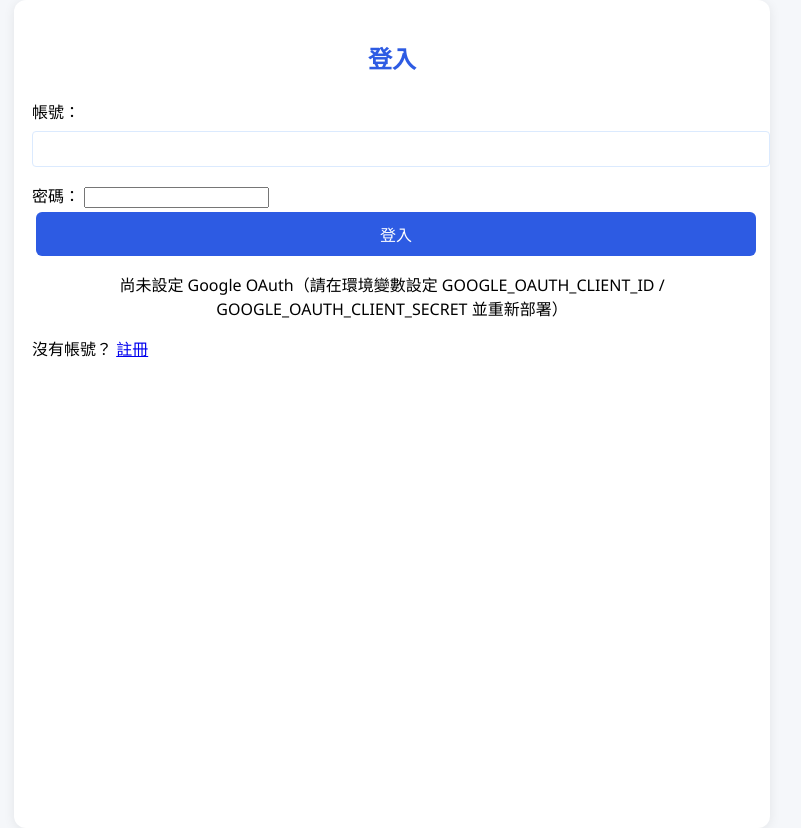
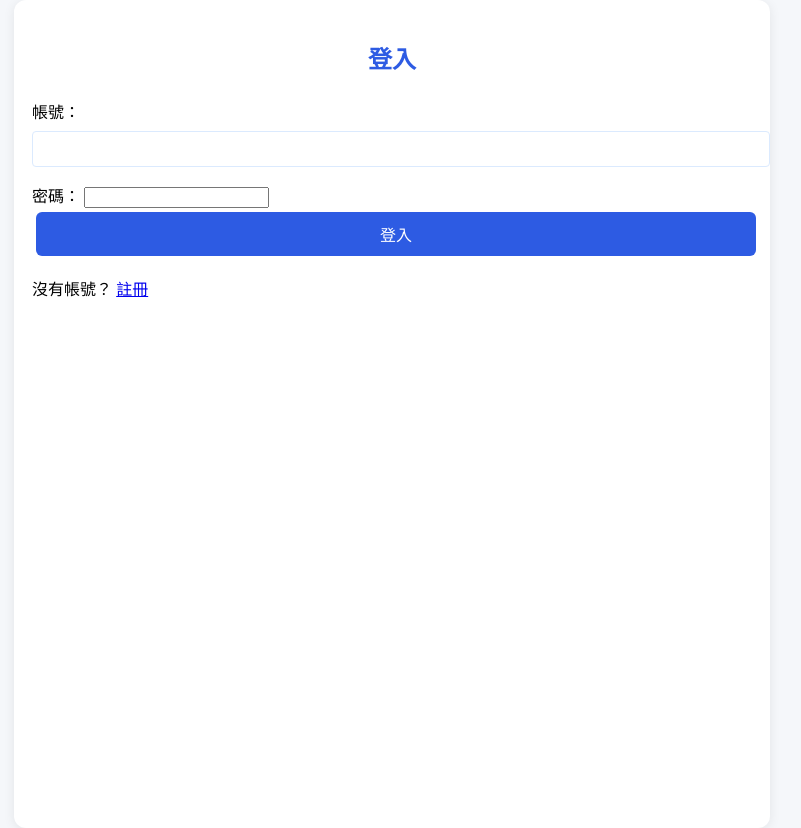
Before and after one commit to jimmy0904229-collab/health-streak-app, a Flask app: page /login in a window 1280 px wide. Shown: the whole page, without its empty margins (248-1049 px from the left). Run offline with Flask 3, Linux system fonts and the light colour scheme.

Commit message:
Revert Google OAuth: remove Flask-Dance integration and UI; restore original register/login flow; clean requirements

```diff
--- a/app.py
+++ b/app.py
@@ -11,7 +11,6 @@ from urllib.parse import urljoin
 from flask_sqlalchemy import SQLAlchemy
 from flask_login import LoginManager, UserMixin, login_user, logout_user, login_required
 from flask_migrate import Migrate
-from flask_dance.contrib.google import make_google_blueprint, google
 
 app = Flask(__name__)
 app.secret_key = 'your_secret_key'  # 用於 flash 訊息
@@ -32,18 +31,7 @@ db = SQLAlchemy(app)
 # Initialize Flask-Migrate
 migrate = Migrate(app, db)
 
-# --- Google OAuth (Flask-Dance) ---
-# Requires env vars: GOOGLE_OAUTH_CLIENT_ID, GOOGLE_OAUTH_CLIENT_SECRET
-GOOGLE_CLIENT_ID = os.environ.get('GOOGLE_OAUTH_CLIENT_ID')
-GOOGLE_CLIENT_SECRET = os.environ.get('GOOGLE_OAUTH_CLIENT_SECRET')
-if GOOGLE_CLIENT_ID and GOOGLE_CLIENT_SECRET:
-    google_bp = make_google_blueprint(
-        client_id=GOOGLE_CLIENT_ID,
-        client_secret=GOOGLE_CLIENT_SECRET,
-        scope=['profile', 'email'],
-        redirect_url='/login/google/authorized'
-    )
-    app.register_blueprint(google_bp, url_prefix='/login')
+
 
 # --- Optional S3 upload support ---
 def s3_configured():
@@ -555,43 +543,10 @@ def login():
             flash('登入成功！')
             return redirect(url_for('index'))
         flash('登入失敗，請檢查帳號或密碼')
-    # indicate to template whether Google OAuth blueprint is registered
-    google_enabled = 'google' in app.blueprints
-    return render_template('login.html', google_enabled=google_enabled)
+    return render_template('login.html')
 
 
-@app.route('/login/google/authorized')
-def google_authorized():
-    # This route is called after Google OAuth flow
-    if not google.authorized:
-        flash('Google 登入未授權')
-        return redirect(url_for('login'))
-    resp = google.get('/oauth2/v2/userinfo')
-    if not resp.ok:
-        flash('無法取得 Google 使用者資訊')
-        return redirect(url_for('login'))
-    info = resp.json()
-    email = info.get('email')
-    name = info.get('name') or (email.split('@')[0] if email else 'GoogleUser')
-    picture = info.get('picture')
 
-    if not email:
-        flash('Google 帳號沒有 email，無法建立使用者')
-        return redirect(url_for('login'))
-
-    # use email as username (unique)
-    user = User.query.filter_by(username=email).first()
-    if not user:
-        # create a new user (random password since OAuth handles auth)
-        import uuid
-        pwd = generate_password_hash(uuid.uuid4().hex)
-        user = User(username=email, password=pwd, display_name=name, avatar=picture)
-        db.session.add(user)
-        db.session.commit()
-
-    login_user(user)
-    flash('使用 Google 登入成功')
-    return redirect(url_for('index'))
 
 @app.route('/logout')
 @login_required
--- a/requirements.txt
+++ b/requirements.txt
@@ -7,4 +7,3 @@ flask_login==0.6.2
 Werkzeug<3.0.0
 boto3>=1.26.0
 Flask-Migrate>=4.0.0
-Flask-Dance>=6.4.0
--- a/templates/login.html
+++ b/templates/login.html
@@ -20,13 +20,6 @@
             <input type="password" name="password" required>
             <button type="submit" class="btn">登入</button>
         </form>
-    <div style="text-align:center; margin-top:12px;">
-      {% if google_enabled %}
-        <a href="{{ url_for('google.login') }}" class="btn">使用 Google 登入</a>
-      {% else %}
-        <div class="muted">尚未設定 Google OAuth（請在環境變數設定 GOOGLE_OAUTH_CLIENT_ID / GOOGLE_OAUTH_CLIENT_SECRET 並重新部署）</div>
-      {% endif %}
-    </div>
         <p>沒有帳號？ <a href="{{ url_for('register') }}">註冊</a></p>
     </div>
 </body>
```
